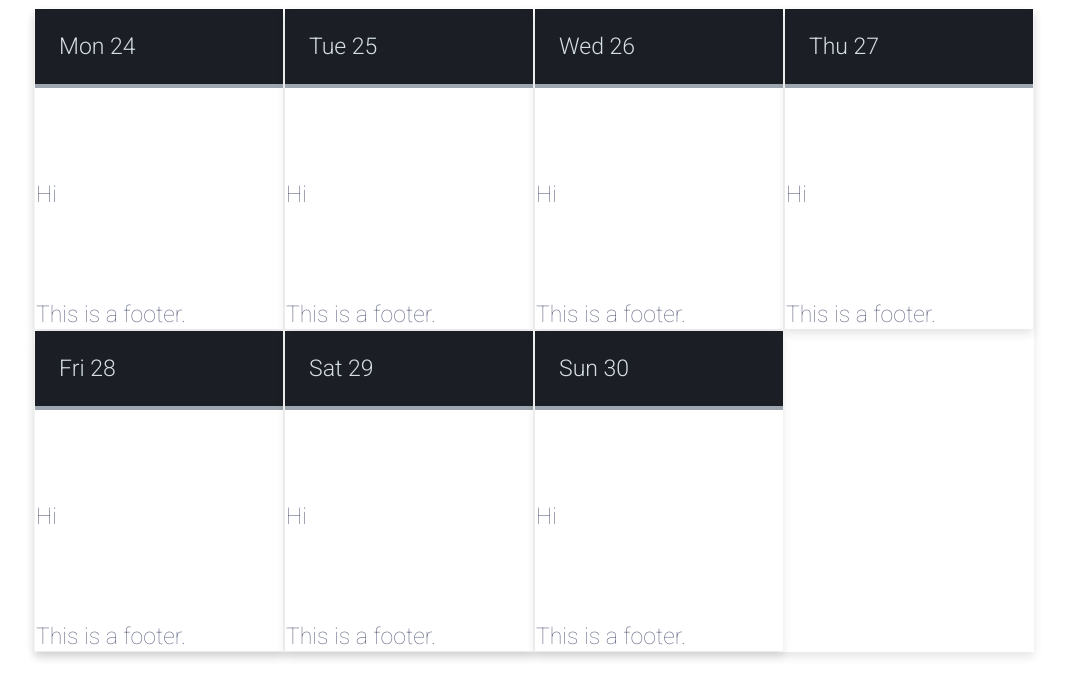
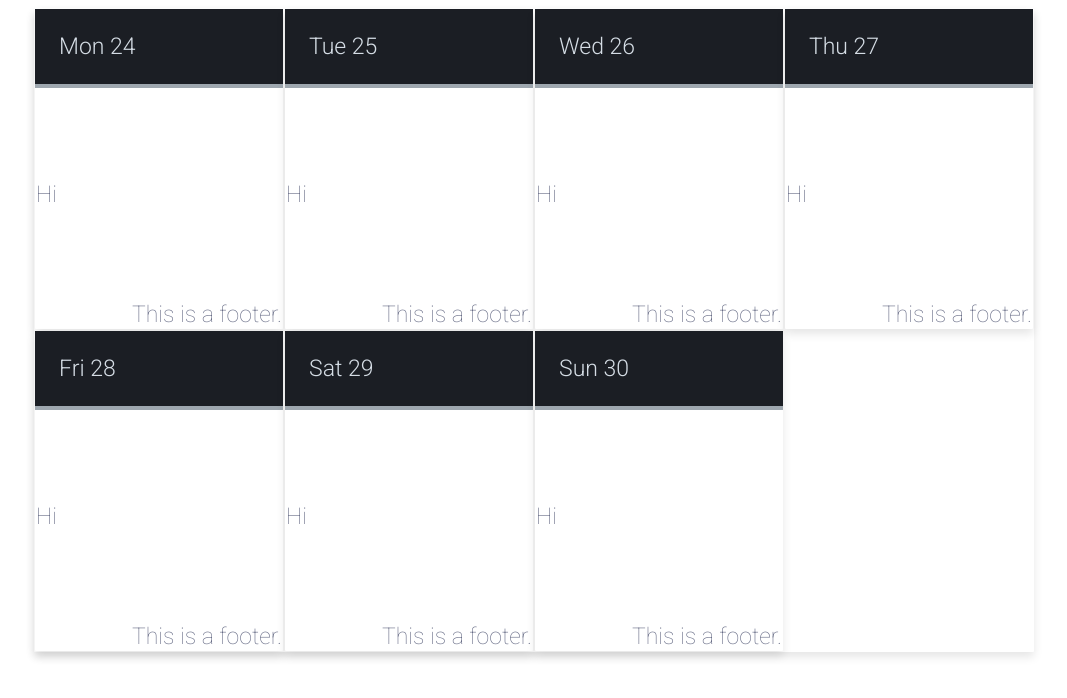
Before and after one commit to CoolCor12/weecal, a Flask app: page /dashboard in a window 1280 px wide. Shown: the top 698 px of the page, without its empty margins (106-1173 px from the left). Run offline with Flask 2, Linux system fonts and the light colour scheme; the visitor is signed in with stand-in values (Sample User, id 1); data that the repository does not hold is empty.

Commit message:
Change alignment of table foot

```diff
--- a/static/calendar.css
+++ b/static/calendar.css
@@ -43,7 +43,7 @@ tfoot {
     font-size: 23px;
     font-weight: 100;
     padding: 24px;
-    text-align: left;
+    text-align: right;
     vertical-align: middle;
 }
 .day-cal td:hover{
```
